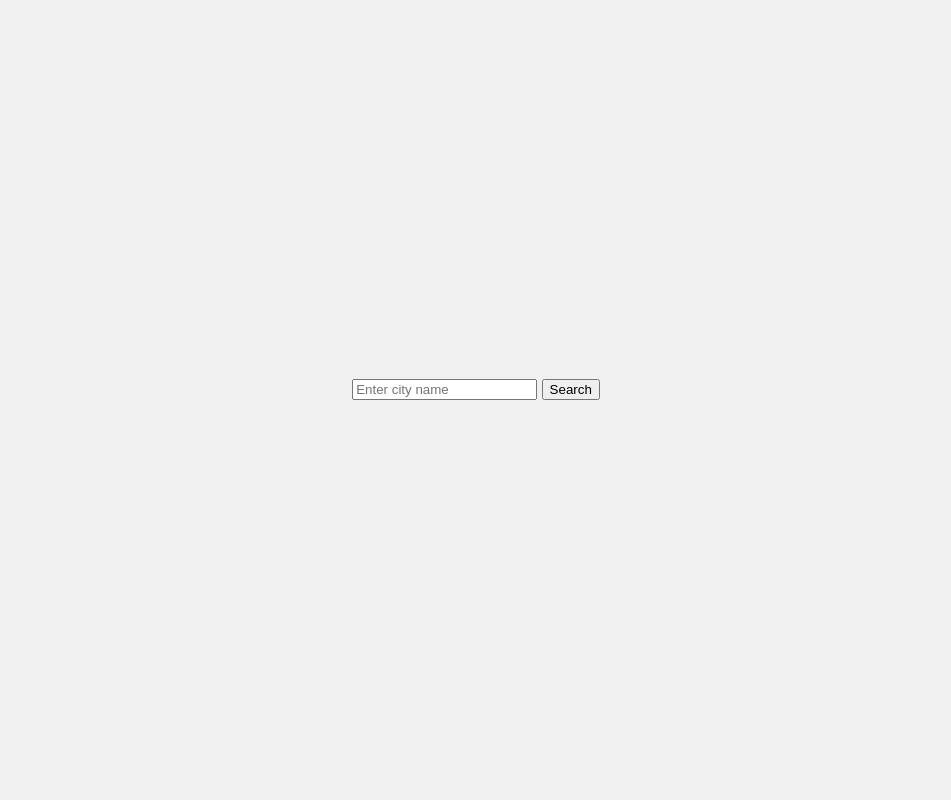
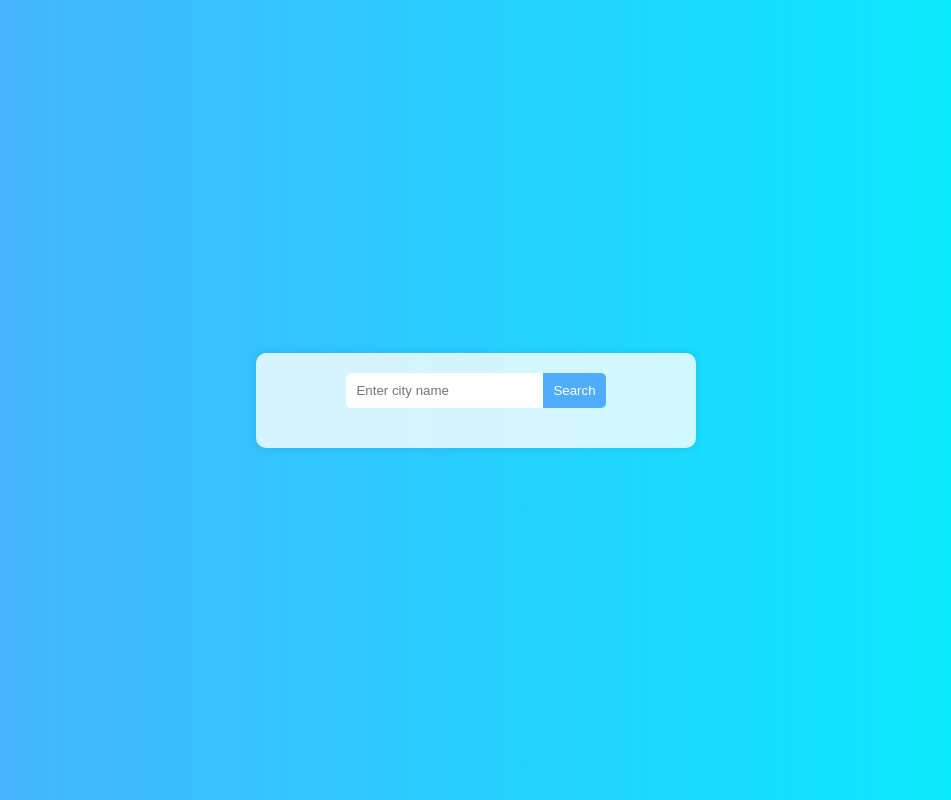
Before and after one commit to Kushalsharma0702/weather-webapp.github.io, a plain HTML site: page index.html in a window 1280 px wide. Shown: the whole page, without its empty margins (164-1115 px from the left). Drawn offline with Linux system fonts and the light colour scheme.

Commit message:
Update styles.css

```diff
--- a/styles.css
+++ b/styles.css
@@ -1,45 +1,67 @@
 body {
   font-family: Arial, sans-serif;
-    background: #f0f0f0;
-    margin: 0;
+  background: linear-gradient(to right, #4facfe, #00f2fe);
   display: flex;
   justify-content: center;
   align-items: center;
   height: 100vh;
+  margin: 0;
 }
 
-.container {
-    background: white;
+.weather-app {
+  background: rgba(255, 255, 255, 0.8);
   padding: 20px;
+  border-radius: 10px;
   box-shadow: 0 0 10px rgba(0, 0, 0, 0.1);
-    border-radius: 8px;
   text-align: center;
+  max-width: 400px;
+  width: 100%;
 }
 
-.search-box {
+.weather-header {
+  display: flex;
+  justify-content: center;
   margin-bottom: 20px;
 }
 
-.search-box input {
+.weather-header input {
   padding: 10px;
-    width: 200px;
-    border: 1px solid #ccc;
-    border-radius: 4px;
+  border: none;
+  border-radius: 5px 0 0 5px;
+  outline: none;
 }
 
-.search-box button {
+.weather-header button {
   padding: 10px;
   border: none;
-    background: #007bff;
-    color: white;
+  background: #4facfe;
+  color: #fff;
+  border-radius: 0 5px 5px 0;
   cursor: pointer;
-    border-radius: 4px;
+  outline: none;
 }
 
-.weather-result {
-    margin-top: 20px;
+.weather-header button:hover {
+  background: #00f2fe;
 }
 
-.weather-result img {
-    width: 100px;
+.weather-info {
+  display: none;
 }
+
+#cityName {
+  margin: 10px 0;
+}
+
+#weatherDetails h1 {
+  font-size: 48px;
+  margin: 10px 0;
+}
+
+#weatherDetails h3 {
+  margin: 5px 0;
+}
+
+#weatherDetails p {
+  margin: 5px 0;
+}
```
Lines whose indentation alone changed are shown as unchanged.
